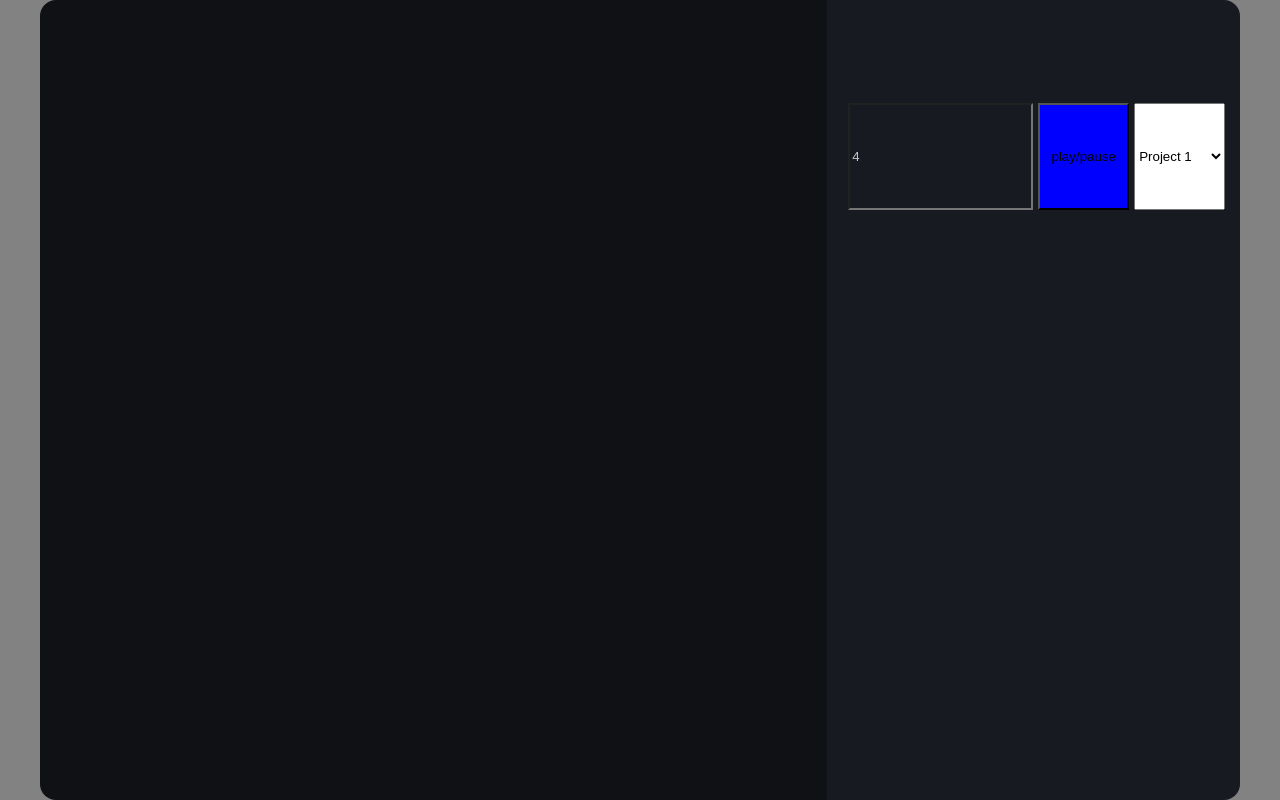
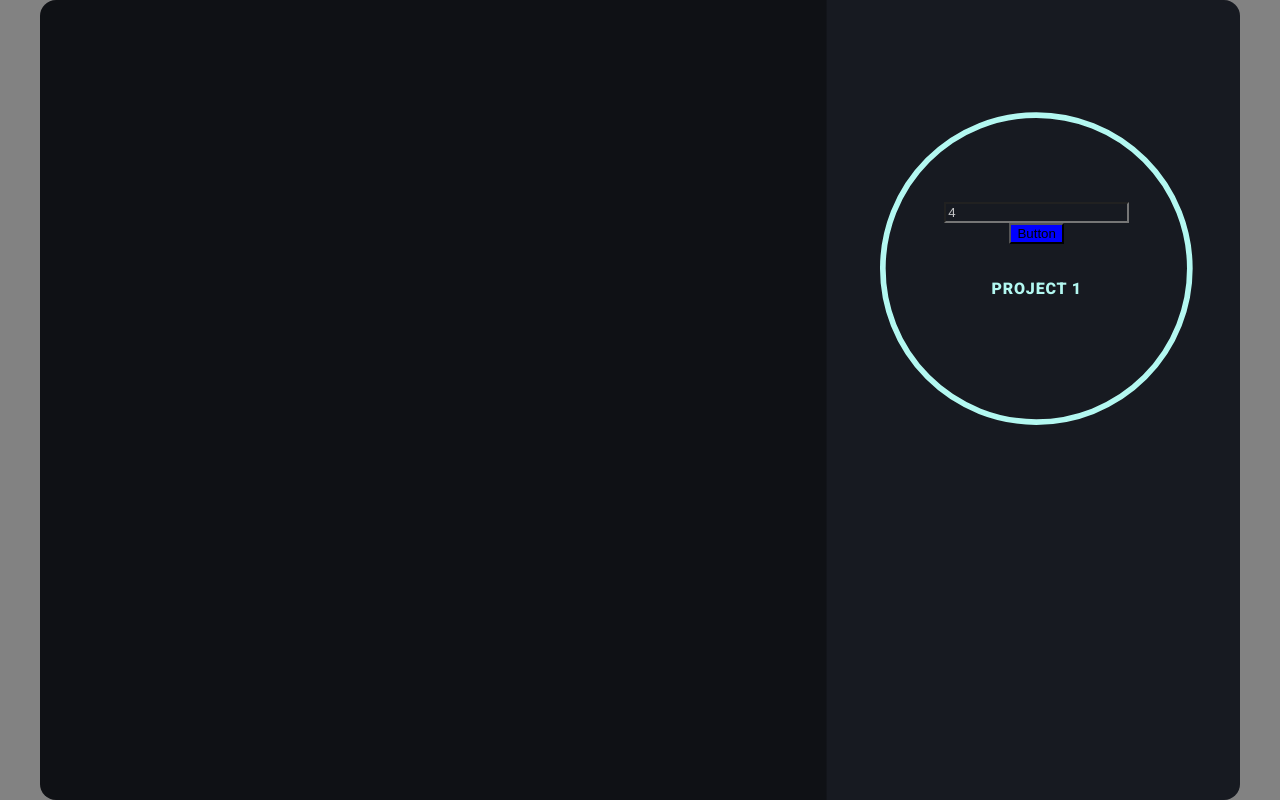
Before and after one commit to boothscript/dashRoo, a React (Create React App) app: page /dash in a window 1280 px wide. Built offline with nearby package versions, Linux system fonts and the light colour scheme.

Commit message:
added progress ring and project select

```diff
--- a/public/index.html
+++ b/public/index.html
@@ -6,7 +6,7 @@
 
     <title>React App</title>
     <link
-      href="https://fonts.googleapis.com/css2?family=Roboto:wght@200;300;900&display=swap"
+      href="https://fonts.googleapis.com/css2?family=Roboto:wght@300;400;700;900&display=swap"
       rel="stylesheet"
     />
   </head>
--- /dev/null
+++ b/src/Scenes/Dash/Componenets/Dropdown.js
@@ -0,0 +1,84 @@
+import React, { useState } from "react";
+import styled from "styled-components";
+
+const Wrapper = styled.div`
+  position: relative;
+  z-index: 100;
+
+  display: inline-block;
+`;
+const Header = styled.div`
+  display: flex;
+`;
+const HeaderTitle = styled.p`
+  font-family: ${(props) => props.theme.font};
+  color: ${(props) => props.color};
+  text-transform: uppercase;
+  font-size: 1em;
+  font-weight: 900;
+  letter-spacing: 0.05em;
+  line-height: 1.16;
+  padding: 1.25em;
+  cursor: pointer;
+`;
+
+const List = styled.div`
+  display: ${(props) => (props.state === "open" ? "inline-block" : "none")};
+  position: absolute;
+  width: inherit;
+`;
+
+const Item = styled.div`
+  background: ${(props) => props.theme.panel};
+  font-family: ${(props) => props.theme.font};
+  color: ${(props) => props.color};
+  text-transform: uppercase;
+  font-size: 1em;
+  font-weight: 900;
+  letter-spacing: 0.05em;
+  line-height: 1.16;
+  padding: 1.25em;
+  cursor: pointer;
+`;
+
+function Dropdown({ projectArr, currentProject, updateProjectSelected }) {
+  console.log(projectArr);
+  console.log(currentProject);
+
+  const [dropState, setDropState] = useState("closed");
+
+  function handleHeaderClick() {
+    setDropState("open");
+  }
+
+  function handleItemClick(projectId) {
+    setDropState("closed");
+    updateProjectSelected(projectId);
+  }
+
+  return (
+    <Wrapper>
+      <Header>
+        <HeaderTitle onClick={handleHeaderClick} color={currentProject.color}>
+          {currentProject.title}
+        </HeaderTitle>
+      </Header>
+      <List state={dropState}>
+        {projectArr.map((project) => {
+          return (
+            <Item
+              key={project.id}
+              name={project.id}
+              color={project.color}
+              onClick={() => handleItemClick(project.id)}
+            >
+              {project.title}
+            </Item>
+          );
+        })}
+      </List>
+    </Wrapper>
+  );
+}
+
+export default Dropdown;
--- /dev/null
+++ b/src/Scenes/Dash/Componenets/ProgressCircle.js
@@ -0,0 +1,47 @@
+import React from "react";
+import styled from "styled-components";
+
+const Svg = styled.svg`
+  position: absolute;
+  transform: rotate(-90deg);
+`;
+
+const Div = styled.div`
+  position: absolute;
+  display: flex;
+  flex-direction: column;
+  justify-content: center;
+  align-items: center;
+  height: 100%;
+  width: 100%;
+  left: 0;
+  top: 0;
+`;
+
+function ProgressCircle({ children, startValue, currentTime, color }) {
+  const radius = 54;
+  const circumference = 2 * Math.PI * radius;
+  const timePercentage = currentTime / startValue;
+  console.log(startValue, currentTime);
+  console.log(timePercentage);
+
+  return (
+    <>
+      <Svg id="progressCircle" width="100%" height="100%" viewBox="0 0 120 120">
+        <circle
+          cx="60"
+          cy="60"
+          r={radius}
+          fill="none"
+          stroke={color}
+          strokeWidth="2"
+          strokeDasharray={circumference}
+          strokeDashoffset={`${circumference * (1 - timePercentage)}`}
+        />
+      </Svg>
+      <Div>{children}</Div>
+    </>
+  );
+}
+
+export default ProgressCircle;
--- a/src/Scenes/Dash/Componenets/Timer.js
+++ b/src/Scenes/Dash/Componenets/Timer.js
@@ -4,14 +4,22 @@ import styled from "styled-components";
 import { useInterval } from "../../../Hooks/useInterval";
 
 import PanelGrid from "./PanelGrid";
+import ProgressCircle from "./ProgressCircle";
+import Dropdown from "./Dropdown";
 
 // STYLED COMPONENTS ==================================================
+
+const Div = styled.div`
+  grid-column: -4 / span 3;
+  grid-row: 2 / span 4;
+  position: relative;
+`;
 
 const TimeText = styled.input`
   color: ${(props) => props.theme.white90};
   background: ${(props) => props.theme.panel};
 `;
-const PlayButton = styled.button`
+const PlayPauseButton = styled.button`
   background: blue;
 `;
 const PauseButton = styled.button`
@@ -25,11 +33,20 @@ function Timer() {
   // TIMER STATE =========================================================
 
   const durations = { session: 4, break: 2, longBreak: 3 }; // time in seconds
-
+  const projectArr = [
+    { title: "project 1", id: 1, color: "#B3F8F1" },
+    { title: "project 2", id: 2, color: "#EBEE89" },
+    { title: "project 3", id: 3, color: "#EE9FD3" },
+  ];
   const [mode, setMode] = useState("session");
   const [isActive, setIsActive] = useState(false);
-  const [projectSelected, setProjectSelected] = useState("null");
+  const [projectSelected, setProjectSelected] = useState({
+    title: "project 1",
+    id: 1,
+    color: "#B3F8F1",
+  });
   const [timerValue, setTimerValue] = useState(4);
+  const [startValue, setStartValue] = useState(4);
   const [sessionCount, setSessionCount] = useState(0);
 
   // =====================================================================
@@ -41,40 +58,56 @@ function Timer() {
     isActive ? 1000 : null
   );
 
+  function handleTimerChange(newTime) {
+    setTimerValue(newTime);
+    setStartValue(newTime);
+  }
+
+  function updateProjectSelected(projectId) {
+    setProjectSelected(projectArr.find((project) => project.id === projectId));
+  }
+
   useEffect(() => {
     console.log("inuseeffect");
     if (timerValue <= 0 && mode === "session") {
       if (sessionCount === 4) {
         setSessionCount(0);
         setMode("longBreak");
-        setTimerValue(durations["longBreak"]);
+        handleTimerChange(durations["longBreak"]);
         // save session in memory for stack
       } else {
         setSessionCount((count) => count + 1);
         setMode("break");
-        setTimerValue(durations["break"]);
+        handleTimerChange(durations["break"]);
       }
     } else if (
       (timerValue <= 0 && mode === "break") ||
       (timerValue <= 0 && mode === "longBreak")
     ) {
       setMode("session");
-      setTimerValue(durations["session"]);
+      handleTimerChange(durations["session"]);
     }
   }, [durations, timerValue, mode, sessionCount]);
 
   // =====================================================================
   return (
-    <PanelGrid row="2 / span 4" column="-4  /span 3" bgColor="pannel">
-      <TimeText value={timerValue} readOnly />
-      <PlayButton onClick={() => setIsActive((prevState) => !prevState)}>
-        play/pause
-      </PlayButton>
-      <ProjectSelect>
-        <option value="Project1">Project 1</option>
-        <option value="Project2">Project 2</option>
-      </ProjectSelect>
-    </PanelGrid>
+    <Div>
+      <ProgressCircle
+        startValue={startValue}
+        currentTime={timerValue}
+        color={projectSelected.color}
+      >
+        <TimeText value={timerValue} readOnly />
+        <PlayPauseButton onClick={() => setIsActive((prevState) => !prevState)}>
+          Button{" "}
+        </PlayPauseButton>
+        <Dropdown
+          projectArr={projectArr}
+          currentProject={projectSelected}
+          updateProjectSelected={updateProjectSelected}
+        />
+      </ProgressCircle>
+    </Div>
   );
 }
 
```
Also changed, not shown: src/Hooks/useHover.js (added, +15 -0 lines), public/img/arrow-drop-down-line.svg (added), public/img/arrow-drop-up-line.svg (added).
